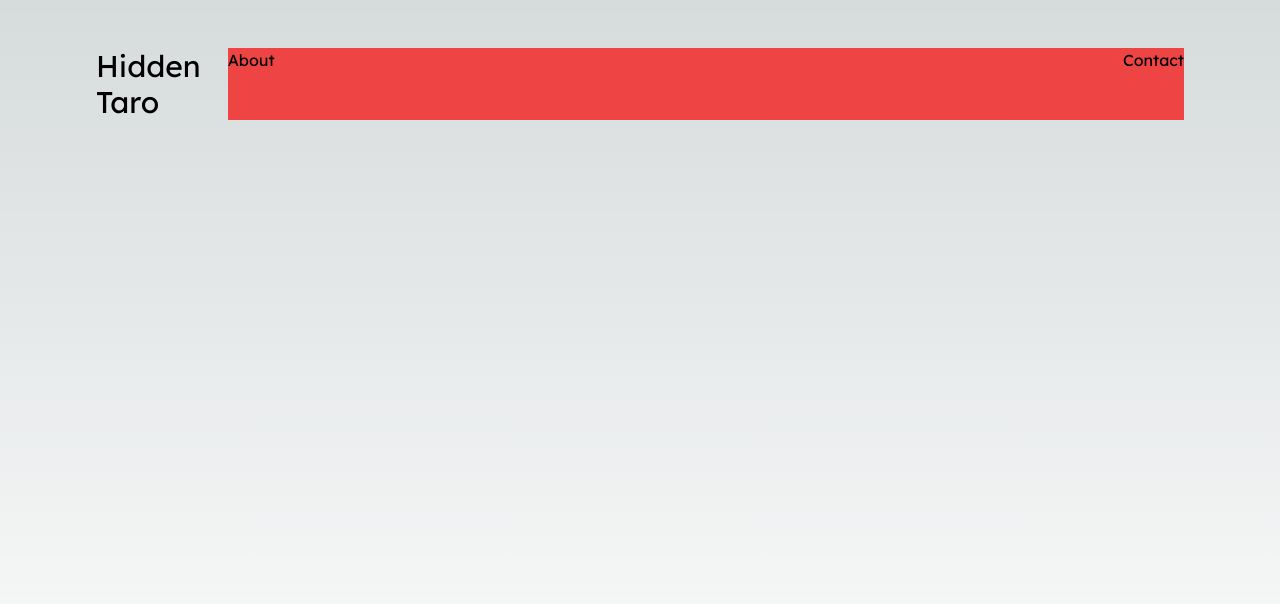
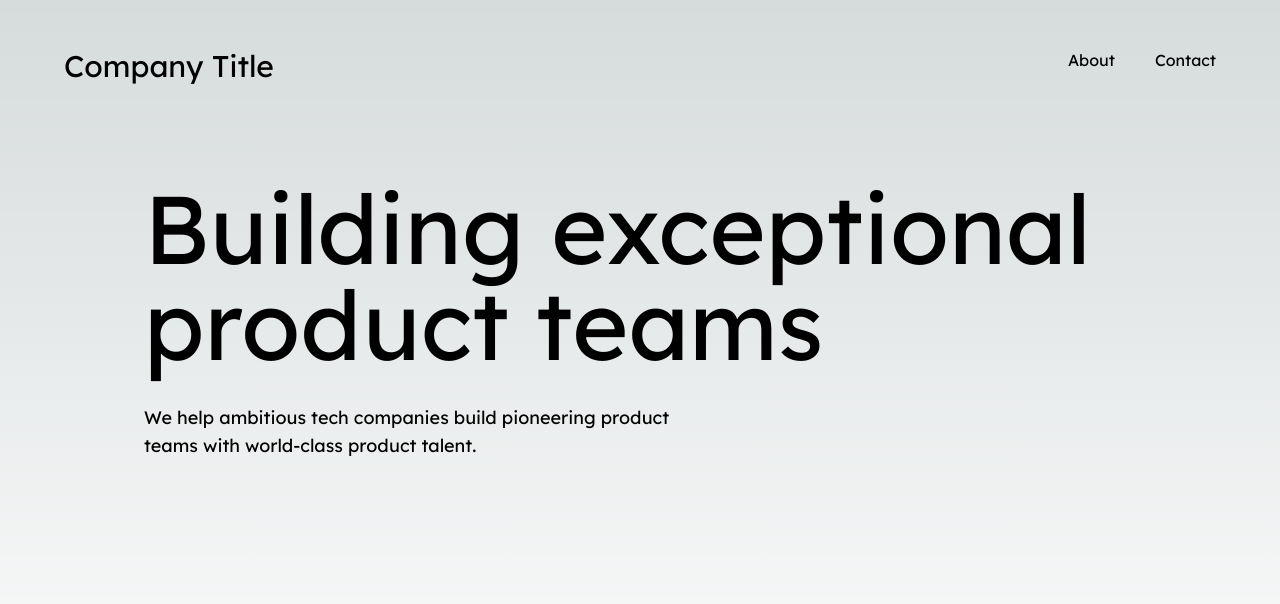
Before and after one commit to antonylong/hidden-taro-frontend, a Next.js app in the folder hidden-taro-frontend/: page / in a window 1280 px wide. Shown: the top 604 px of the page. Built offline with nearby package versions, Linux system fonts and the light colour scheme.

Commit message:
titles added

```diff
--- a/hidden-taro-frontend/src/app/page.tsx
+++ b/hidden-taro-frontend/src/app/page.tsx
@@ -2,14 +2,21 @@ import Image from "next/image";
 
 export default function Home() {
   return (
-    <main className="flex min-h-screen flex-col justify-between px-24 pt-12 w-full">
-      <header className="flex justify-between">
-        <h1 className="text-3xl">Hidden Taro</h1>
-        <div className="flex w-svw justify-between bg-red-500">
-          <p>About</p>
+    <main className="flex min-h-screen flex-col pt-12 w-full ">
+      <header className="flex justify-between pb-90 px-16">
+        <h1 className="text-3xl">Company Title</h1>
+        <div className="flex w-800 justify-between">
+          <p className="pr-10">About</p>
           <p>Contact</p>
         </div>
       </header>
+      <div className="flex justify-between flex-col px-36 mt-24">
+        <h2 className="text-8xl pb-8">Building exceptional product teams</h2>
+        <p className="text-lg max-w-xl">
+          We help ambitious tech companies build pioneering product teams with
+          world-class product talent.
+        </p>
+      </div>
     </main>
   );
 }
```
Also changed, not shown: hidden-taro-frontend/.eslintrc.json.
